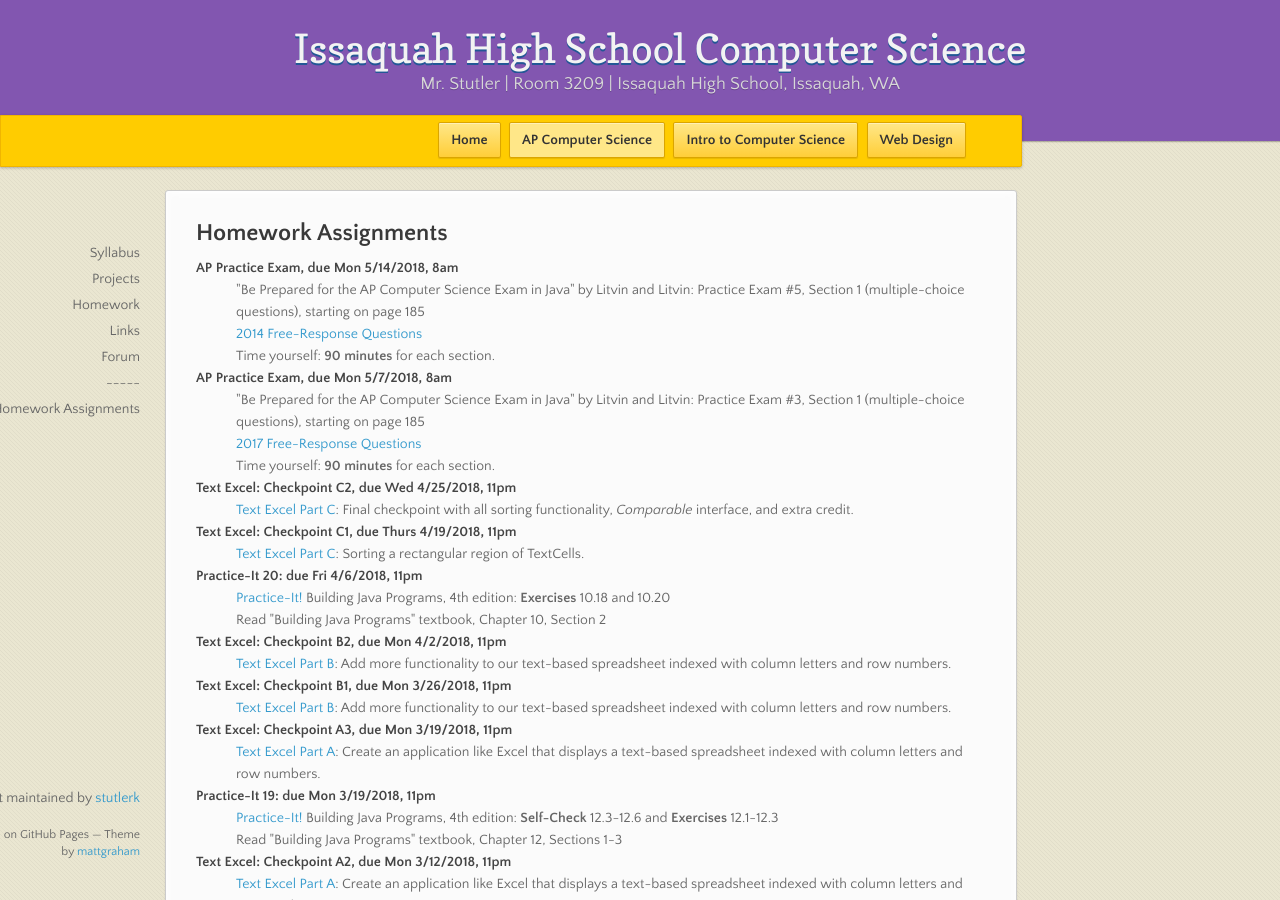
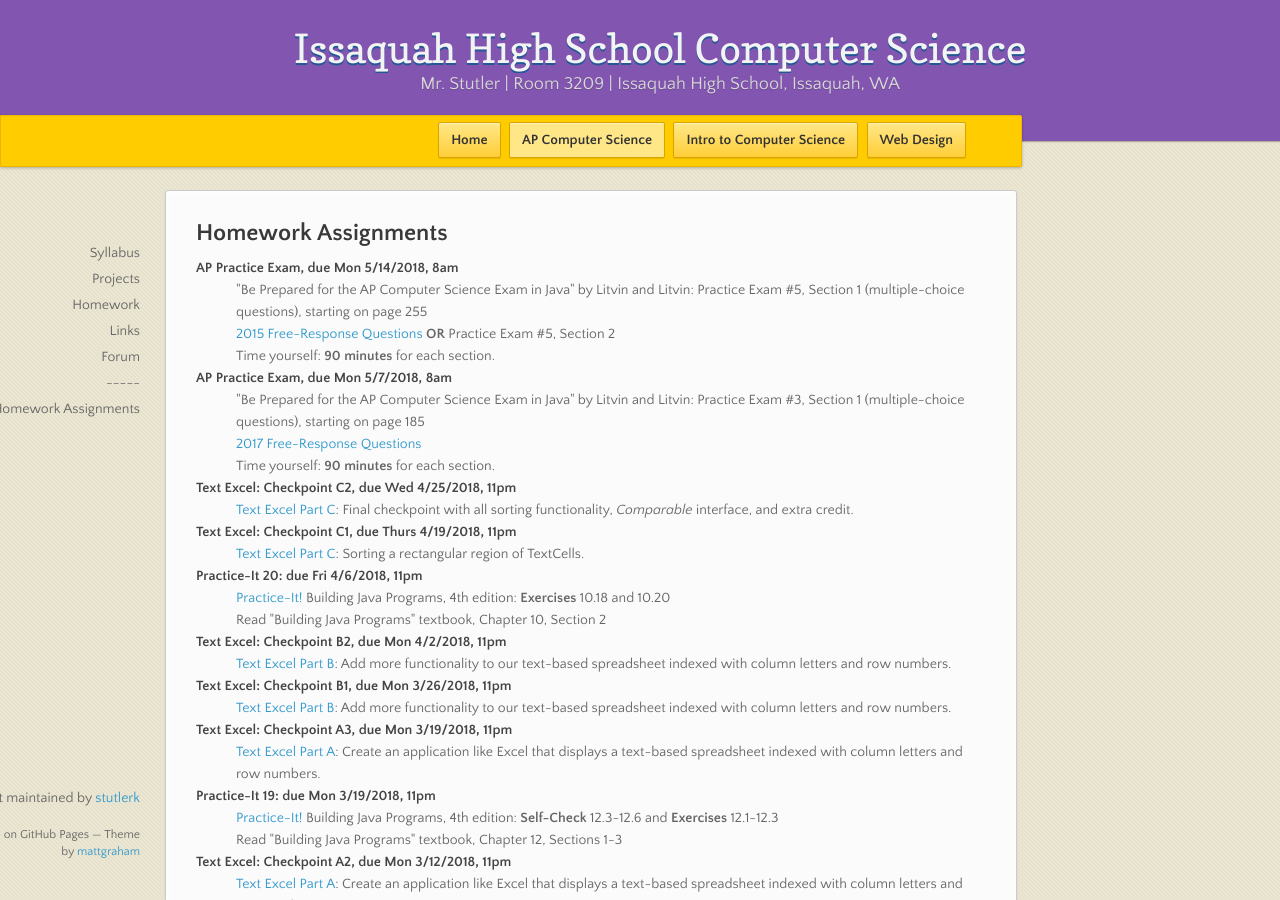
Before and after one commit to stutlerk/ihs-website, a Jekyll site: the page built from _apcs/homework.html, in a window 1280 px wide and 900 px high. Built offline with Jekyll 4.4.1, drawn with Linux system fonts in a browser that asks for light colours; nearby versions of some CDN libraries.

Commit message:
Update homework.html

```diff
--- a/_apcs/homework.html
+++ b/_apcs/homework.html
@@ -7,8 +7,8 @@ layout: course
 <h2>Homework Assignments</h2>
   <dl>
     <dt>AP Practice Exam, due Mon 5/14/2018, 8am</dt>
-    <dd>"Be Prepared for the AP Computer Science Exam in Java" by Litvin and Litvin: Practice Exam #5, Section 1 (multiple-choice questions), starting on page 185</dd>
-    <dd><a href="https://apcentral.collegeboard.org/pdf/ap-computer-science-a-frq-2014.pdf" target="_blank">2014 Free-Response Questions</a></dd>
+    <dd>"Be Prepared for the AP Computer Science Exam in Java" by Litvin and Litvin: Practice Exam #5, Section 1 (multiple-choice questions), starting on page 255</dd>
+    <dd><a href="https://secure-media.collegeboard.org/digitalServices/pdf/ap/ap15_frq_computer_science_a.pdf" target="_blank">2015 Free-Response Questions</a> <b>OR</b> Practice Exam #5, Section 2</dd>
     <dd>Time yourself: <b>90 minutes</b> for each section.</dd>
 
     <dt>AP Practice Exam, due Mon 5/7/2018, 8am</dt>
```
